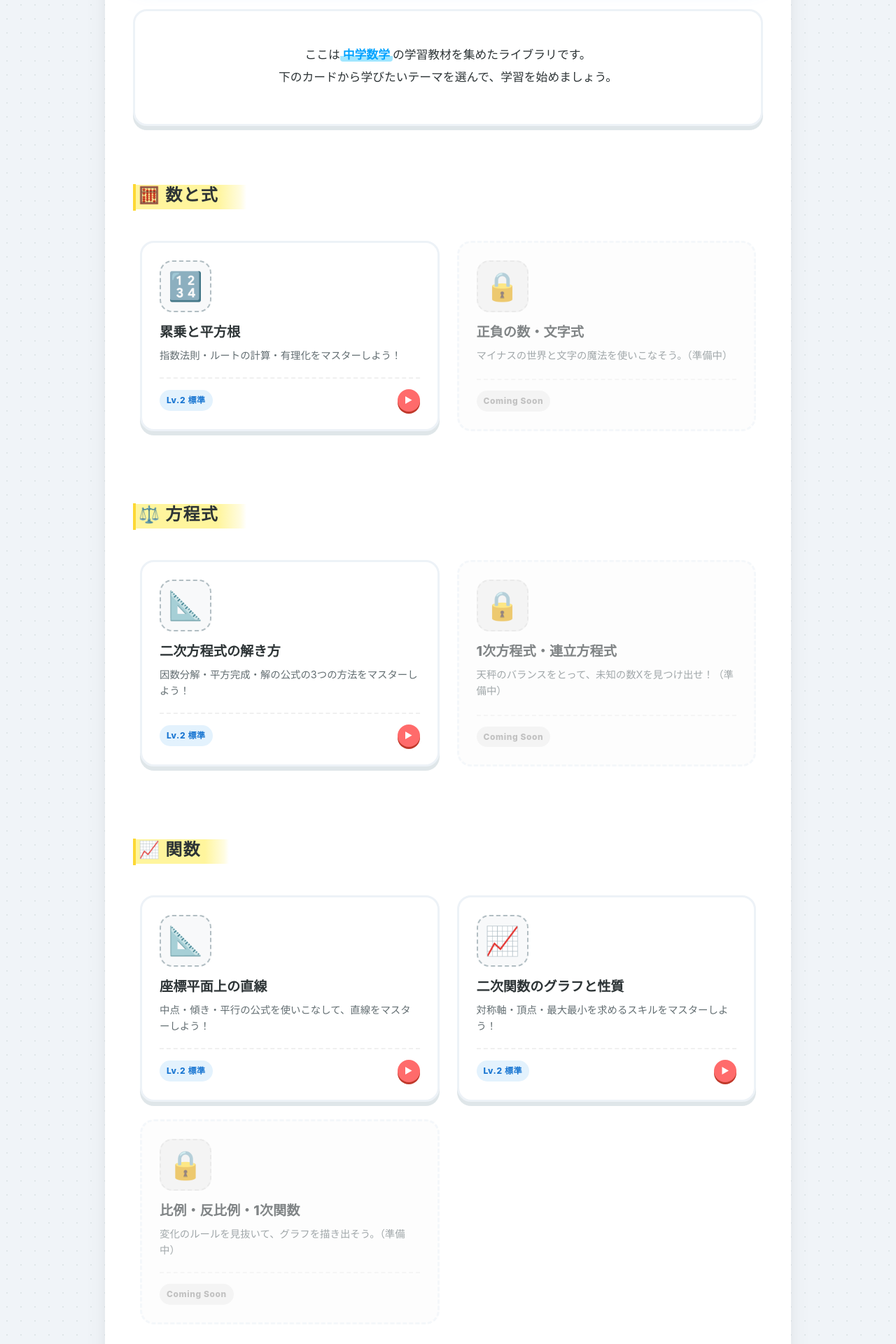
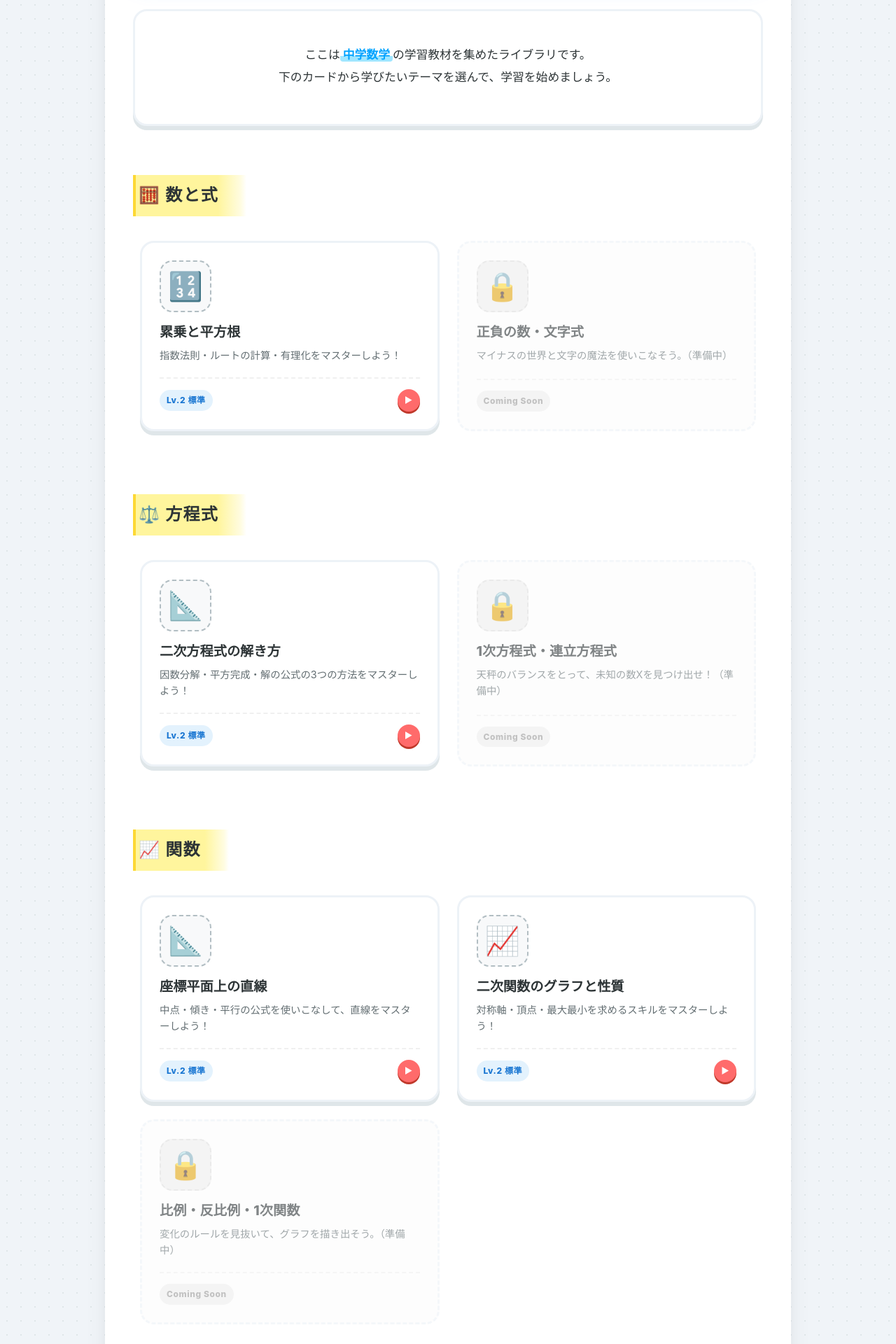
Before and after one commit to kosk-t/school_asset, a Jekyll site: the page built from docs/index.html, in a window 1280 px wide. Shown: the part 603-2523 px from the top of the page at 70% size. Built offline with Jekyll 4.4.1, drawn with Linux system fonts in a browser that asks for light colours; some web fonts are replaced.

```diff
--- a/docs/css/education-template.css
+++ b/docs/css/education-template.css
@@ -182,9 +182,6 @@
         rgba(255, 245, 157, 1) 75%,
         rgba(255, 245, 157, 0.3) 95%,
         rgba(255, 245, 157, 0) 100%);
-    background-position: 0 60%;
-    background-size: 100% 60%;
-    background-repeat: no-repeat;
     padding: 8px 40px 8px 8px;
     display: inline-block;
     margin-bottom: 25px;
@@ -196,9 +193,9 @@
     content: '';
     position: absolute;
     left: 0;
-    bottom: 8px;
+    top: 0;
     width: 4px;
-    height: calc(60% + 3px);
+    height: 100%;
     background: #fdd835;
 }
 
```
